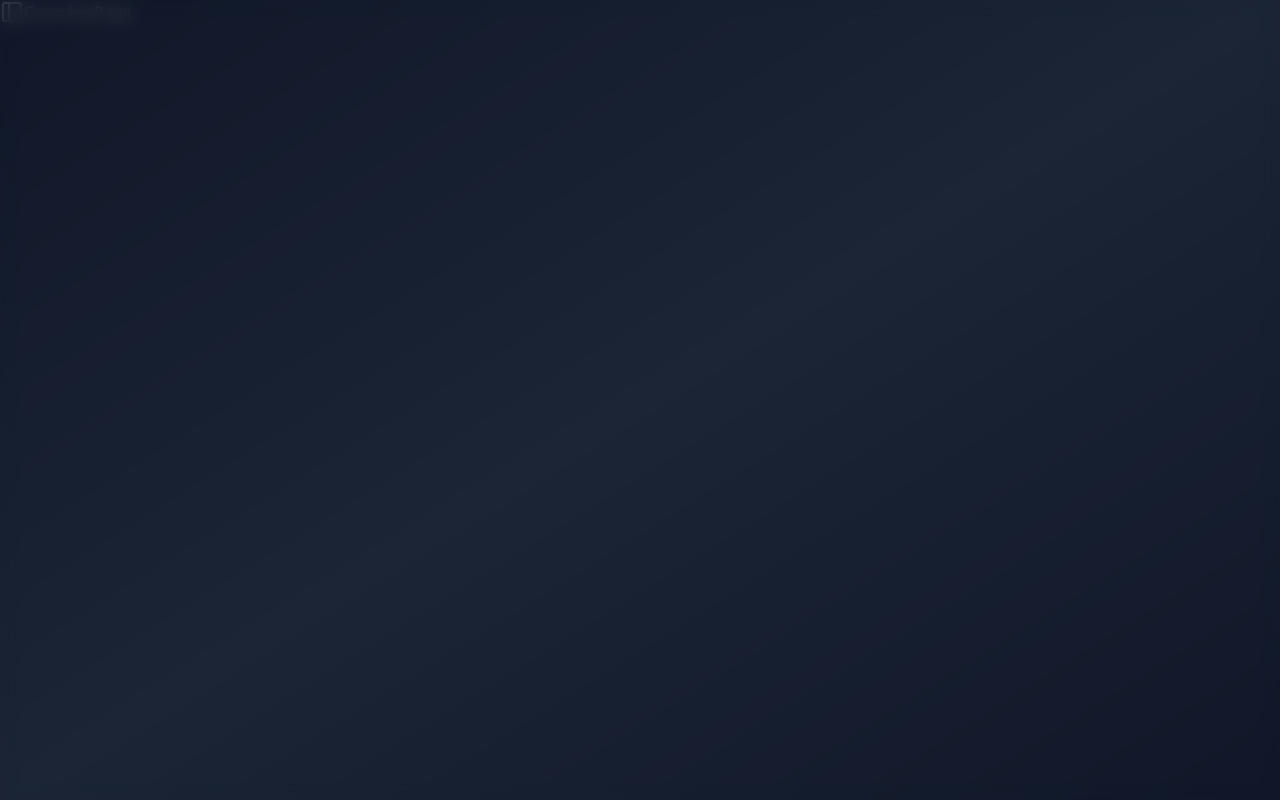
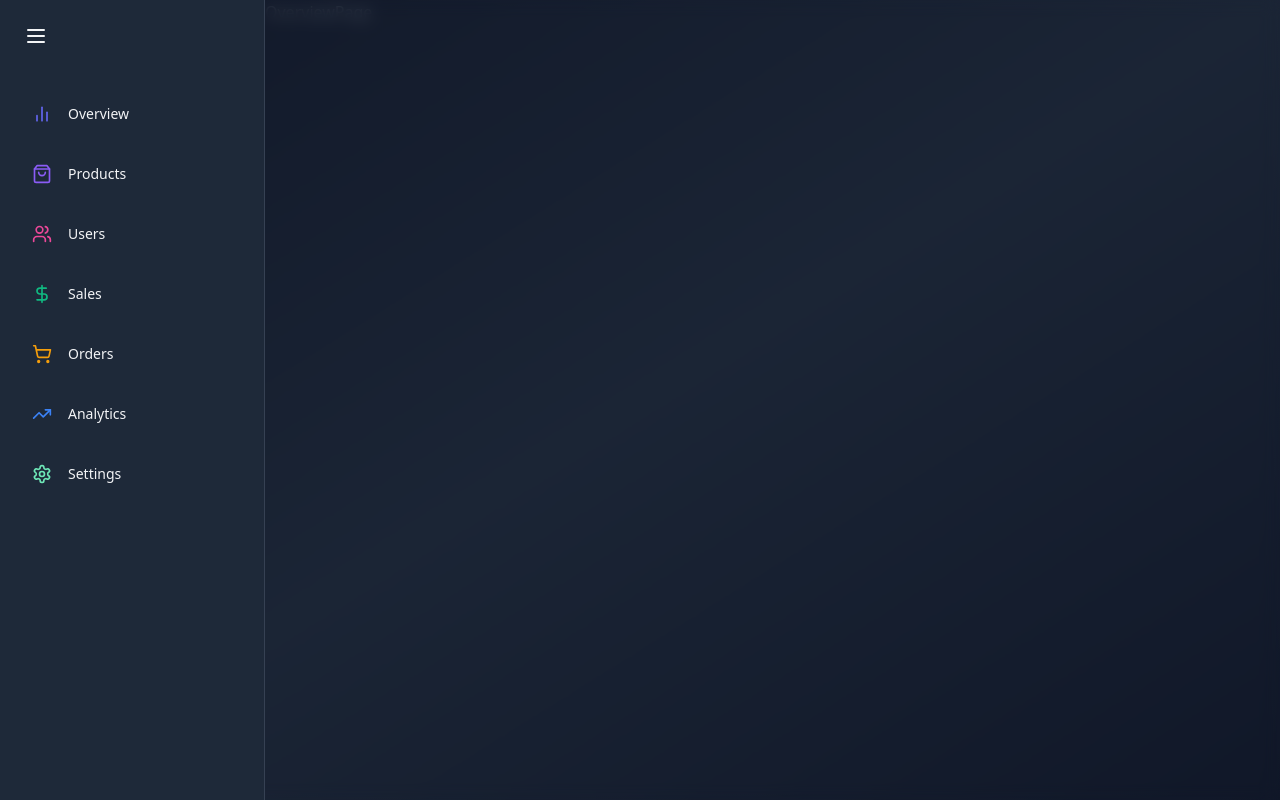
Before and after one commit to diegodevtech/E-commerceDashboard, a React (Vite) app: page / in a window 1280 px wide. Built offline with nearby package versions, Linux system fonts and the light colour scheme.

Commit message:
feat: adds sidebar items to sidebar as well as its styles and animations

```diff
--- a/src/App.jsx
+++ b/src/App.jsx
@@ -1,7 +1,7 @@
 import { Route, Routes } from "react-router-dom"
 import OverviewPage from "./pages/OverviewPage"
 import ProductsPage from "./pages/ProductsPage"
-import { Sidebar } from "lucide-react"
+import Sidebar from "./components/Sidebar"
 
 function App() {
 
--- a/src/components/Sidebar.jsx
+++ b/src/components/Sidebar.jsx
@@ -1,7 +1,8 @@
-import { motion } from "framer-motion";
+import { AnimatePresence, motion } from "framer-motion";
 import {
   BarChart2,
   DollarSign,
+  Menu,
   Settings,
   ShoppingBag,
   ShoppingCart,
@@ -9,49 +10,50 @@
   Users,
 } from "lucide-react";
 import { useState } from "react";
+import { Link } from "react-router-dom";
 
 const SIDEBAR_ITEMS = [
   {
     name: "Overview",
     icon: BarChart2,
     color: "#6366f1",
-    path: "/",
+    href: "/",
   },
   {
     name: "Products",
     icon: ShoppingBag,
     color: "#8b5cf6",
-    path: "/products",
+    href: "/products",
   },
   {
     name: "Users",
     icon: Users,
     color: "#ec4899",
-    path: "/users",
+    href: "/users",
   },
   {
     name: "Sales",
     icon: DollarSign,
     color: "#10b981",
-    path: "/sales",
+    href: "/sales",
   },
   {
     name: "Orders",
     icon: ShoppingCart,
     color: "#f59e0b",
-    path: "/orders",
+    href: "/orders",
   },
   {
     name: "Analytics",
     icon: TrendingUp,
     color: "#3b82f6",
-    path: "/analytics",
+    href: "/analytics",
   },
   {
     name: "Settings",
     icon: Settings,
     color: "#6ee7b7",
-    path: "/settings",
+    href: "/settings",
   },
 ];
 
@@ -63,7 +65,44 @@
         isSidebarOpen ? "w-64" : "w-20"
       }`}
       animate={{ width: isSidebarOpen ? 265 : 80 }}
-    ></motion.div>
+    >
+      <div className="h-full bg-gray-800 bg-opacity-50 backdrop-blur-md p-4 flex flex-col border-r border-gray-700">
+        <motion.button
+          whileHover={{ scale: 1.1 }}
+          whileTap={{ scale: 0.9 }}
+          onClick={() => setIsSidebarOpen(isSidebarOpen)}
+          className="p-2 rounded-full hover:bg-gray-700 transition-colors max-w-fit"
+        >
+          <Menu size={24} />
+        </motion.button>
+        <nav className="mt-8 flex-grow">
+          {SIDEBAR_ITEMS.map((item) => (
+            <Link key={item.href} to={item.href}>
+              <motion.div className="flex items-center p-4 text-sm font-medium rounded-lg hover:bg-gray-700 transition-colors mb-2">
+                <item.icon
+                  size={20}
+                  style={{ color: item.color, minWidth: "20px" }}
+                />
+
+                <AnimatePresence>
+                  {isSidebarOpen && (
+                    <motion.span
+                      className="ml-4 whitespace-nowrap"
+                      initial={{ opacity: 0, width: 0 }}
+                      animate={{ opacity: 1, width: "auto" }}
+                      exit={{ opacity: 0, width: 0 }}
+                      transition={{ duration: 0.2, delay: 0.3 }}
+                    >
+                      {item.name}
+                    </motion.span>
+                  )}
+                </AnimatePresence>
+              </motion.div>
+            </Link>
+          ))}
+        </nav>
+      </div>
+    </motion.div>
   );
 };
 
```
